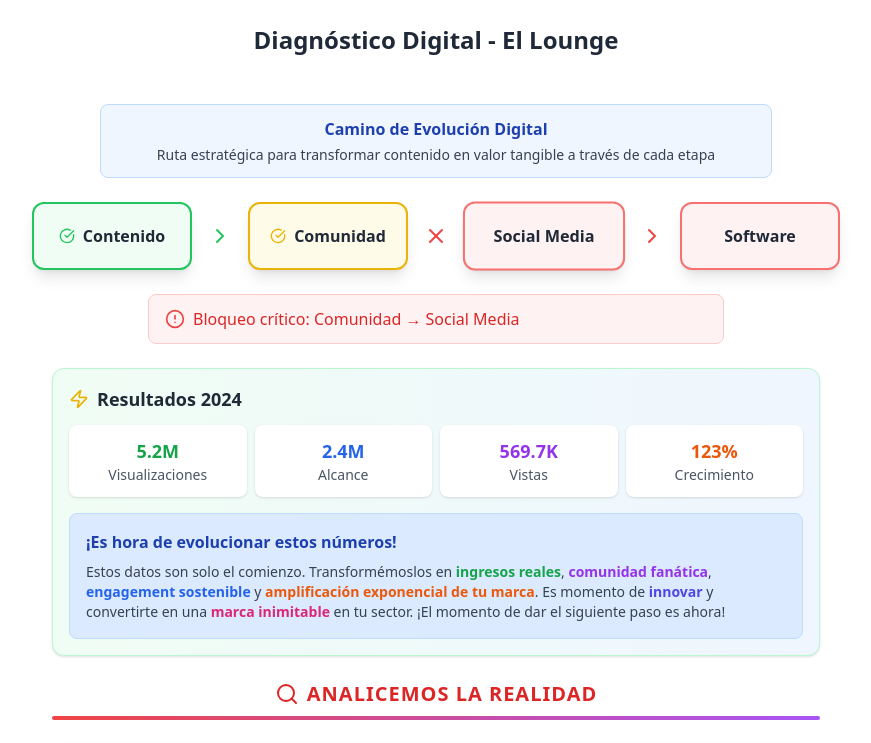
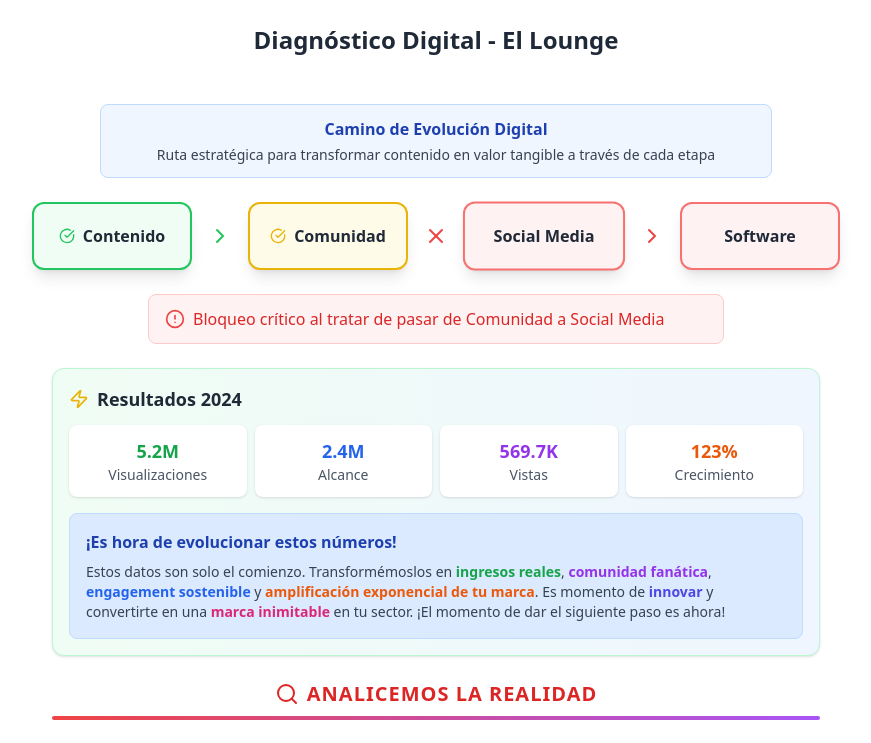
Before and after one commit to deivipluss/landing, a Next.js app: page /ktdrallounge in a window 1280 px wide. Shown: the top 743 px of the page, without its empty margins (204-1075 px from the left). Built offline with nearby package versions, Linux system fonts and the light colour scheme.

Commit message:
loung14e

```diff
--- a/app/ktdrallounge/page.tsx
+++ b/app/ktdrallounge/page.tsx
@@ -95,7 +95,7 @@ export default function DiagnosticoDigital() {
       {/* Bloqueo destacado */}
       <div className="flex items-center bg-red-50 px-4 py-3 rounded-lg border border-red-200 mt-4 w-full max-w-xl">
         <AlertCircle className="text-red-500 h-5 w-5 mr-2 flex-shrink-0" />
-        <span className="text-red-600 font-medium text-sm md:text-base">Bloqueo crítico: Comunidad → Social Media</span>
+        <span className="text-red-600 font-medium text-sm md:text-base">Bloqueo crítico al tratar de pasar de Comunidad a Social Media</span>
       </div>
 
       {/* Resultados */}
```
